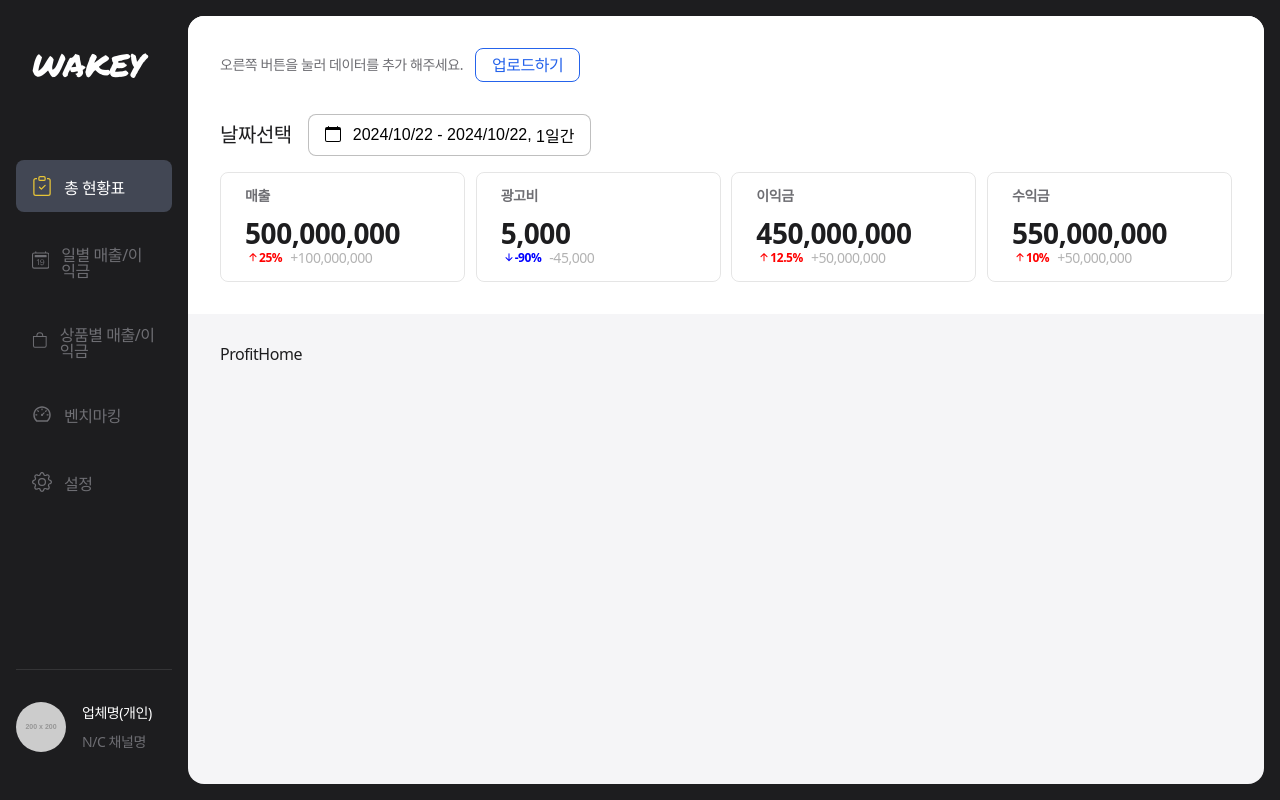
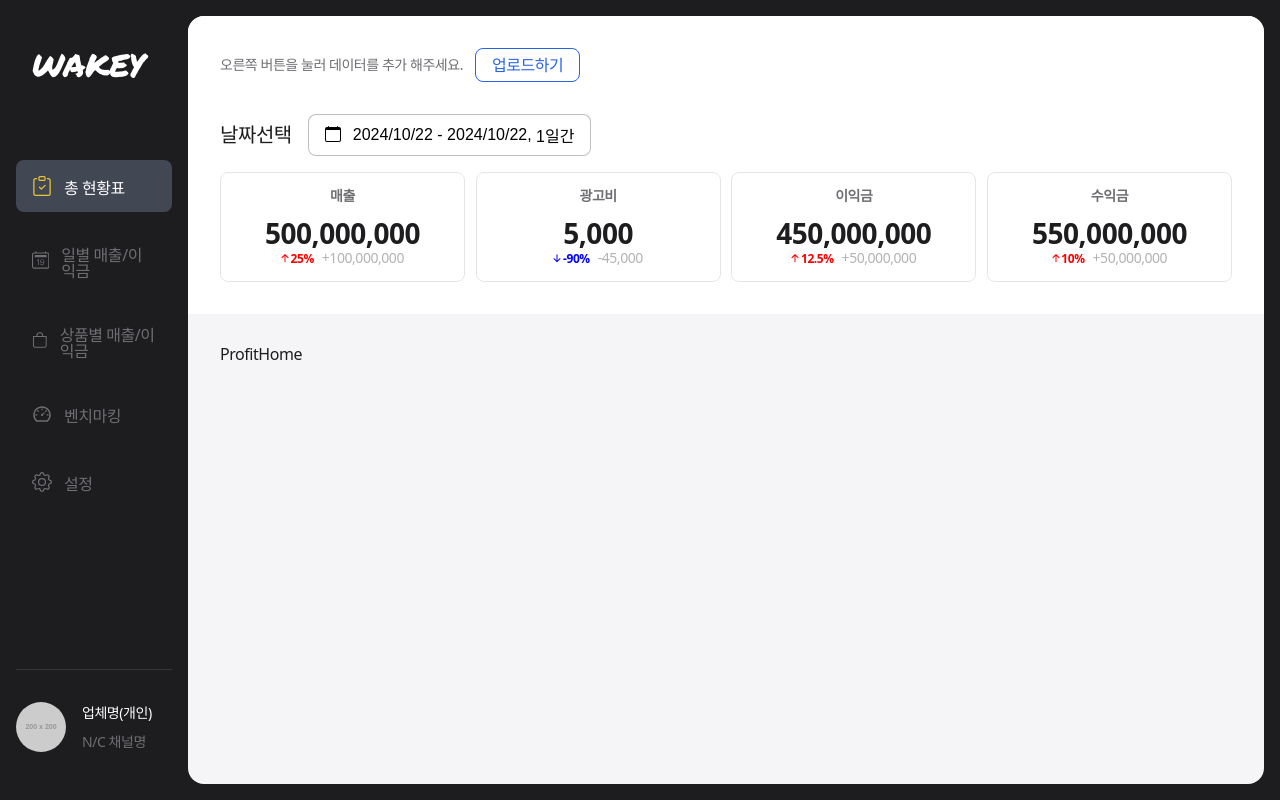
Before and after one commit to jisu-moon/wakey, a React (Vite) app: page /profit/1 in a window 1280 px wide. Built offline with nearby package versions, Linux system fonts and the light colour scheme.

Commit message:
fix header 스타일 수정

```diff
--- a/src/styles/components/Profit/PriceItem.style.js
+++ b/src/styles/components/Profit/PriceItem.style.js
@@ -13,6 +13,7 @@ export const Item = styled.div`
   border-radius: 0.5rem;
   display: flex;
   flex-direction: column;
+  align-items: center;
   h3 {
     font-weight: 600;
     font-size: 0.875rem;
@@ -26,11 +27,11 @@ export const Item = styled.div`
 
   .prev-price-wrapper {
     display: flex;
-    align-items: center;
+    align-items: baseline;
     gap: 0.5rem;
     margin-top: 0.25rem;
     span {
-      padding-left: 0.875rem;
+      padding-left: 0.6rem;
       color: ${({ $rateOfChange }) => ($rateOfChange ? 'red' : 'blue')};
       font-weight: 700;
       border-radius: 0.25rem;
@@ -41,7 +42,7 @@ export const Item = styled.div`
         position: absolute;
         top: 50%;
         left: 0;
-        transform: translate(0%, -55%)
+        transform: translate(-25%, -55%)
           rotate(${({ $rateOfChange }) => ($rateOfChange ? '0' : '180deg')});
       }
     }
```
